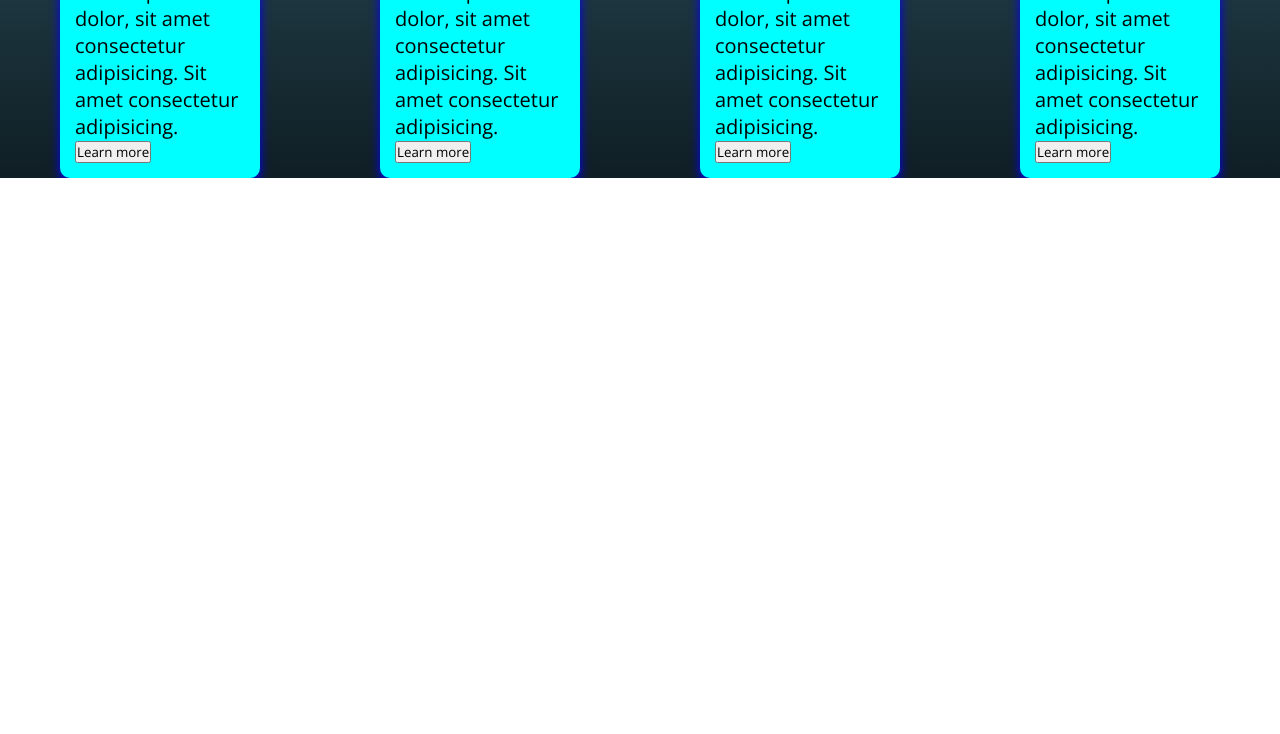
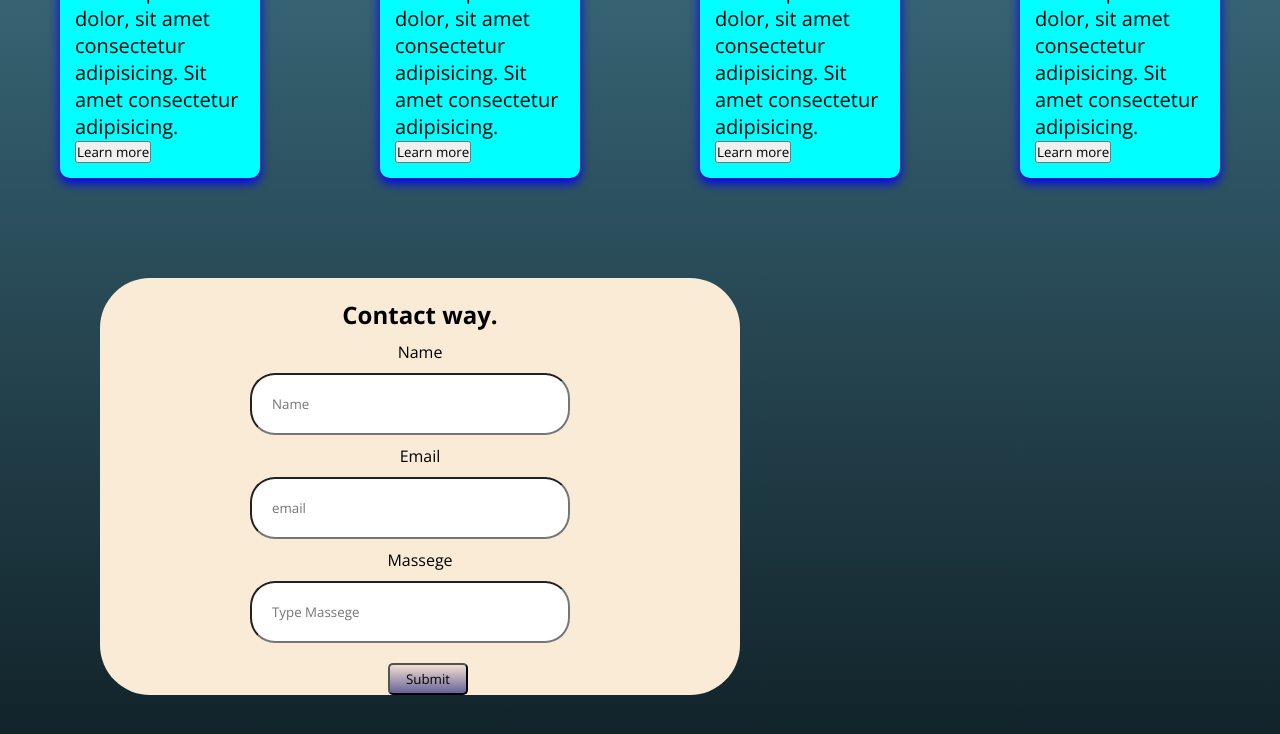
Before and after one commit to alexender3265-rgb/daily-web-development, a plain HTML site: page index.html in a window 1280 px wide. Shown: the part 1032-1766 px from the top of the page. Before the commit the page ends 1210 px from the top, so only its background shows below. Drawn offline with nearby package versions, Linux system fonts and the light colour scheme.

Commit message:
Update my coding practice

```diff
--- a/index.html
+++ b/index.html
@@ -120,5 +120,26 @@
     </div>
 
 </section>
+
+<section class="contact">
+    <h2>Contact way.</h2>
+    <form>
+         <div class="frome">
+            <label for="Name">Name</label>
+        <input type="text" name="Name" id="Name" placeholder="Name">
+        </div>
+
+          <div class="frome">
+            <label for="email">Email</label>
+        <input type="email" name="useremail" id="email" placeholder="email">
+          </div>
+
+         <div class="frome">
+            <label for="Massege"> Massege</label>
+        <input type="text" name="userMassege" id="Massege" placeholder="Type Massege">
+        </div>
+        <button>Submit</button>
+    </form>
+</section>
 </body>
 </html>
--- a/style.css
+++ b/style.css
@@ -122,3 +122,51 @@ p{
     justify-content: space-around;
     padding-top: 40px;
 }
+
+/* my conatct secrtion like.. email contact*/
+
+
+.contact{
+   margin: 100px;
+   width: 50%;
+   background-color: antiquewhite;
+   min-height: 40vh;
+    border-radius: 50px;
+}
+input{
+    padding: 20px;
+    width: 50%;
+    border-radius: 25px;
+    outline: none;
+    margin-left: 150px;
+}
+label{
+    display: block;
+    margin: 10px;
+    display: flex;
+    justify-content: center;
+    align-items: center;
+}
+input:focus{
+    border-color: #3c6d7e;
+}
+.contact button{
+    margin-left:45%;
+    padding: 5px;
+    width: 80px;
+    margin-top: 20px;
+    border-radius: 5px;
+    outline: none;
+    cursor: pointer;
+    background: linear-gradient( to top, rgba(56, 56, 134, 0.76), rgba(123, 59, 111, 0.066));
+    transition: background-position 0.4s ease, transform 0.2s ease;
+}
+button:hover{
+  transform: scale(1.05);
+}
+h2{
+    display: flex;
+    justify-content: center;
+    align-items: center;
+    padding-top:20px;
+}
```
